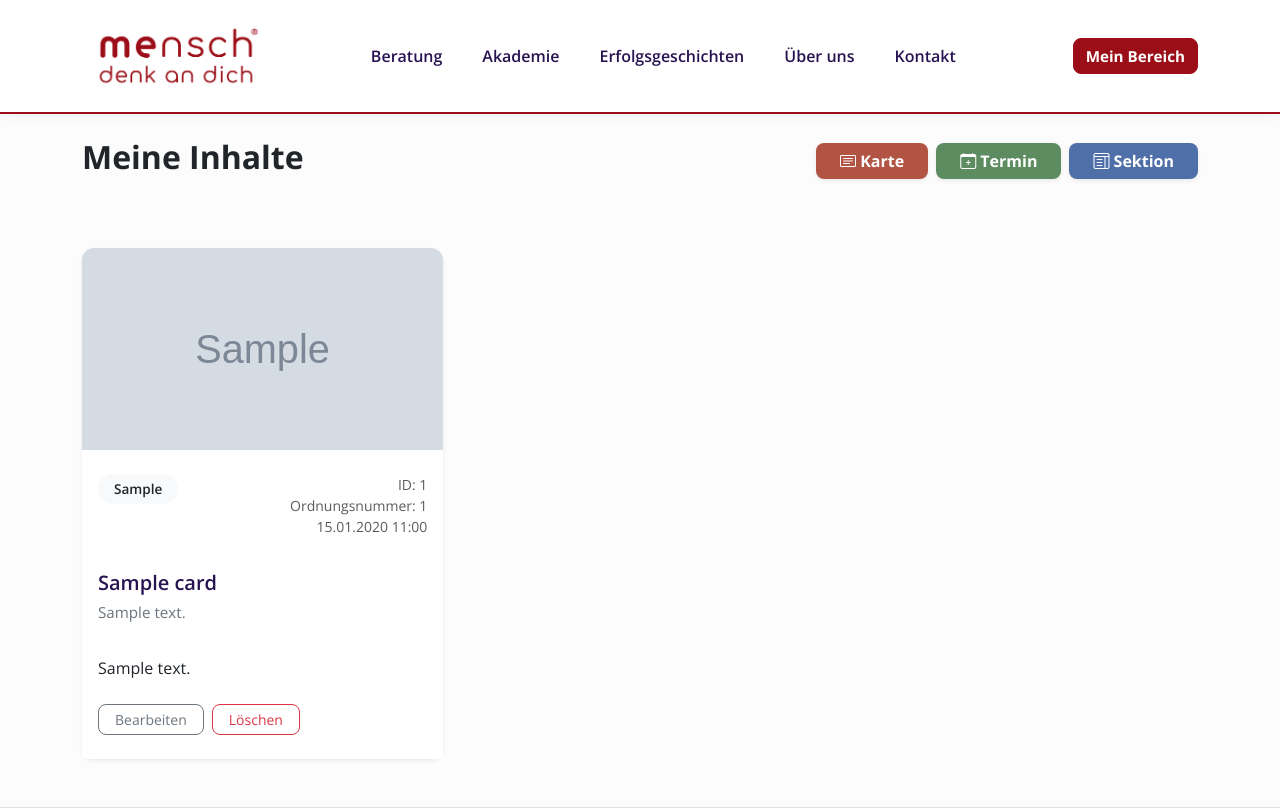
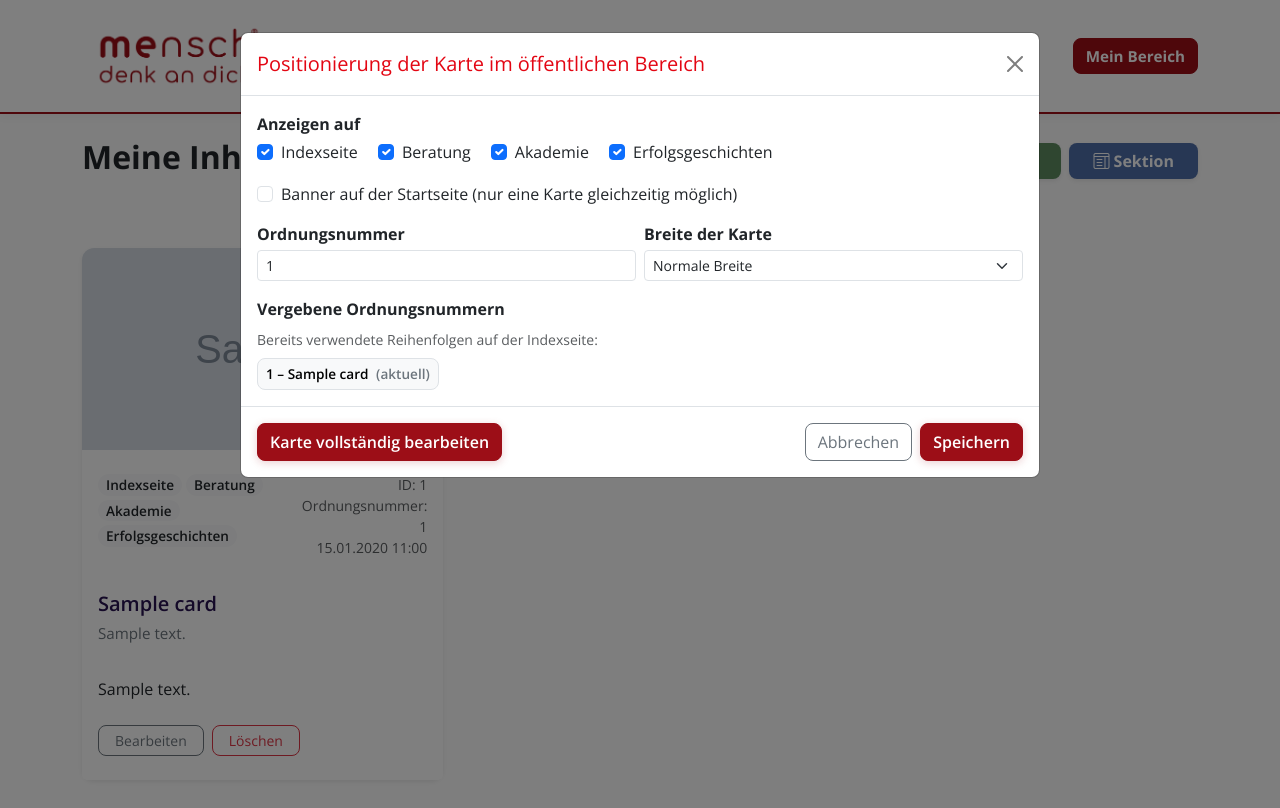
Before and after one commit to hbetter/flask-mdad, a Flask app: page /dashboard in a window 1280 px wide, after a click that opens the changed part. Shown: the top 808 px of the page. After the commit the page ends 756 px from the top, so only its background shows below. Run offline with Flask 3, Linux system fonts and the light colour scheme; a user stored in the database is signed in; tables that the repository leaves empty hold one stand-in row (values such as "Sample post"); grey boxes marked "Sample" are stand-in pictures; some libraries are stand-ins or nearby versions.

Commit message:
Card-Typ durch unabhängige Tickboxen ersetzen
Statt eines einzelnen c_type-Werts hat jede Karte jetzt eigene
Boolean-Felder (on_index, on_beratung, on_akademie,
on_erfolgsgeschichten, is_banner) und kann dadurch gleichzeitig auf
mehreren öffentlichen Seiten erscheinen. Die Erfolgsgeschichten-Seite
zeigt jetzt tatsächlich die dafür angehakten Karten, statt verdeckt
dieselben wie die Indexseite. Formulare (Neu/Bearbeiten sowie das
Positionierungs-Modal im Dashboard) nutzen dafür Tickboxen statt
Dropdown; Reihenfolge/Breite bleiben an "Indexseite" gekoppelt.

Co-Authored-By: Claude Sonnet 5 <noreply@anthropic.com>
Claude-Session: https://claude.ai/code/session_0176YCQbKgbcvKbqB5RF1Wrv

```diff
--- a/models.py
+++ b/models.py
@@ -12,7 +12,11 @@ class User(UserMixin, db.Model):
 
 class Card(db.Model):
     id = db.Column(db.Integer, primary_key=True)
-    c_type = db.Column(db.String(50))
+    on_index = db.Column(db.Boolean, nullable=False, default=False)
+    on_beratung = db.Column(db.Boolean, nullable=False, default=False)
+    on_akademie = db.Column(db.Boolean, nullable=False, default=False)
+    on_erfolgsgeschichten = db.Column(db.Boolean, nullable=False, default=False)
+    is_banner = db.Column(db.Boolean, nullable=False, default=False)
     title = db.Column(db.String(200), nullable=False)
     body = db.Column(db.Text, nullable=False)
     description = db.Column(db.String(300))
--- a/templates/_karten_liste.html
+++ b/templates/_karten_liste.html
@@ -1,4 +1,4 @@
-{% for item in index_cards %}
+{% for item in cards %}
     <div class="{{ item.col_size }}">
         <div
             class="card h-100 shadow-sm cursor-pointer"
--- a/templates/dashboard.html
+++ b/templates/dashboard.html
@@ -46,9 +46,19 @@
                 {% endif %}
                 <div class="card-header bg-white border-0 pt-4">
                     <div class="d-flex justify-content-between align-items-start mb-2">
-                        <span class="badge rounded-pill bg-light text-dark border-1 px-3 py-2">
-                            {{ card_types.get(item.c_type, item.c_type) }}
-                        </span>
+                        <div class="d-flex flex-wrap gap-1">
+                            {% for key, label in card_flags %}
+                                {% if item[key] %}
+                                <span class="badge rounded-pill bg-light text-dark border-1 px-2 py-1">{{ label }}</span>
+                                {% endif %}
+                            {% endfor %}
+                            {% if item.is_banner %}
+                            <span class="badge rounded-pill bg-light text-dark border-1 px-2 py-1">Banner</span>
+                            {% endif %}
+                            {% if not (item.on_index or item.on_beratung or item.on_akademie or item.on_erfolgsgeschichten or item.is_banner) %}
+                            <span class="badge rounded-pill bg-light text-muted border-1 px-2 py-1">Ohne Zuordnung</span>
+                            {% endif %}
+                        </div>
                         <small class="text-muted text-end">
                             ID: {{ item.id }}<br>
                             {% if item.order_number and item.order_number != 0 %}
@@ -94,7 +104,6 @@
             </div>
         </div>
 
-        {% if item.c_type in ('index_card', 'draft') %}
         <div class="modal fade" id="editModal{{ item.id }}" tabindex="-1" aria-labelledby="editModalLabel{{ item.id }}" aria-hidden="true">
             <div class="modal-dialog modal-lg modal-dialog-scrollable modal-dialog-top">
                 <div class="modal-content">
@@ -112,18 +121,40 @@
                         enctype="multipart/form-data"
                     >
                         <div class="modal-body flex-grow-1 overflow-auto">
+                            <div class="mb-3">
+                                <label class="form-label fw-bold d-block mb-1">Anzeigen auf</label>
+                                {% for key, label in card_flags %}
+                                <div class="form-check form-check-inline">
+                                    <input
+                                        class="form-check-input"
+                                        type="checkbox"
+                                        name="{{ key }}"
+                                        id="{{ key }}-{{ item.id }}"
+                                        value="1"
+                                        {% if key == 'on_index' %}data-index-toggle="{{ item.id }}"{% endif %}
+                                        {% if item[key] %}checked{% endif %}
+                                    >
+                                    <label class="form-check-label" for="{{ key }}-{{ item.id }}">{{ label }}</label>
+                                </div>
+                                {% endfor %}
+                            </div>
+                            <div class="mb-3">
+                                <div class="form-check">
+                                    <input
+                                        class="form-check-input"
+                                        type="checkbox"
+                                        name="is_banner"
+                                        id="is_banner-{{ item.id }}"
+                                        value="1"
+                                        {% if item.is_banner %}checked{% endif %}
+                                    >
+                                    <label class="form-check-label" for="is_banner-{{ item.id }}">
+                                        Banner auf der Startseite (nur eine Karte gleichzeitig möglich)
+                                    </label>
+                                </div>
+                            </div>
                             <div class="row g-2">
-                                <div class="{% if item.c_type in ('index_card', 'draft') %}col-md-4{% else %}col-12{% endif %}">
-                                    <label class="form-label fw-bold mb-1">Typ</label>
-                                    <select name="c_type" class="form-select form-select-sm">
-                                        {% for key, label in card_types.items() %}
-                                            <option value="{{ key }}" {% if item.c_type == key %}selected{% endif %}>
-                                                {{ label }}
-                                            </option>
-                                        {% endfor %}
-                                    </select>
-                                </div>
-                                <div class="col-md-3">
+                                <div class="col-md-6" id="order-number-wrapper-{{ item.id }}" style="{% if not item.on_index %}display: none;{% endif %}">
                                     <label class="form-label fw-bold mb-1">Ordnungsnummer</label>
                                     <input
                                         type="number"
@@ -133,7 +164,7 @@
                                         min="0"
                                     >
                                 </div>
-                                <div class="col-md-5">
+                                <div class="col-md-6" id="col-size-wrapper-{{ item.id }}" style="{% if not item.on_index %}display: none;{% endif %}">
                                     <label class="form-label fw-bold mb-1">Breite der Karte</label>
                                     <select name="col_size" class="form-select form-select-sm">
                                         <option value="col-12 col-md-6 col-lg-4" {% if item.col_size == "col-12 col-md-6 col-lg-4" %}selected{% endif %}>
@@ -188,9 +219,25 @@
                 </div>
             </div>
         </div>
-        {% endif %}
     {% endfor %}
 </div>
 
 </div>
+<script>
+    document.addEventListener('DOMContentLoaded', function () {
+        document.querySelectorAll('[data-index-toggle]').forEach(function (checkbox) {
+            var cardId = checkbox.dataset.indexToggle;
+            var orderWrapper = document.getElementById('order-number-wrapper-' + cardId);
+            var colWrapper = document.getElementById('col-size-wrapper-' + cardId);
+
+            function toggle() {
+                var show = checkbox.checked;
+                if (orderWrapper) orderWrapper.style.display = show ? 'block' : 'none';
+                if (colWrapper) colWrapper.style.display = show ? 'block' : 'none';
+            }
+
+            checkbox.addEventListener('change', toggle);
+        });
+    });
+</script>
 {% endblock %}
--- a/views.py
+++ b/views.py
@@ -18,13 +18,16 @@ from flask_migrate import Migrate
 from models import db, User, Card
 
 
-CARD_TYPES = {
-    "draft": "Entwurf",
-    "index_card": "Karte für Indexseite",
-    "journal_card": "Karte für Erfolgsgeschichten",
-    "double_card": "Karte für für beide Seiten",
-    "banner": "Banner auf Indexseite",
-}
+# Jede Karte kann unabhängig auf mehreren dieser Seiten erscheinen
+# (daher Tickboxen statt eines einzelnen Typs). "Banner" ist bewusst kein
+# Listeneintrag hier, sondern ein eigenes Feld (is_banner), weil es nur
+# einmal gleichzeitig vergeben werden darf.
+CARD_FLAGS = [
+    ("on_index", "Indexseite"),
+    ("on_beratung", "Beratung"),
+    ("on_akademie", "Akademie"),
+    ("on_erfolgsgeschichten", "Erfolgsgeschichten"),
+]
 
 DEFAULT_COL_SIZE = "col-12 col-md-6 col-lg-4"
 RESIZED_IMAGE_WIDTH = 1280
@@ -111,7 +114,7 @@ def delete_uploaded_image(filename):
 
 
 def get_banner_text():
-    banner = Card.query.filter_by(c_type="banner").first()
+    banner = Card.query.filter_by(is_banner=True).first()
     return banner.description if banner else None
 
 
@@ -137,16 +140,15 @@ def load_user(user_id):
 @app.route("/")
 def index():
     banner = get_banner_text()
-    index_cards = (
+    cards = (
         Card.query
-        .filter_by(c_type="index_card")
+        .filter_by(on_index=True)
         .order_by(Card.order_number.asc(), Card.id.asc())
         .all()
     )
     return render_template(
         "index.html",
-        index_cards=index_cards,
-        card_types=CARD_TYPES,
+        cards=cards,
         banner=banner,
     )
 
@@ -154,16 +156,15 @@ def index():
 @app.route("/erfolgsgeschichten")
 def erfolgsgeschichten():
     banner = get_banner_text()
-    index_cards = (
+    cards = (
         Card.query
-        .filter_by(c_type="index_card")
+        .filter_by(on_erfolgsgeschichten=True)
         .order_by(Card.order_number.asc(), Card.id.asc())
         .all()
     )
     return render_template(
         "erfolgsgeschichten.html",
-        index_cards=index_cards,
-        card_types=CARD_TYPES,
+        cards=cards,
         banner=banner,
     )
 
@@ -196,14 +197,14 @@ def dashboard():
     )
     index_card_orders = (
         Card.query
-        .filter_by(c_type="index_card")
+        .filter_by(on_index=True)
         .order_by(Card.order_number.asc(), Card.id.asc())
         .all()
     )
     return render_template(
         "dashboard.html",
         cards=user_cards,
-        card_types=CARD_TYPES,
+        card_flags=CARD_FLAGS,
         banner=banner,
         index_card_orders=index_card_orders,
     )
@@ -213,10 +214,14 @@ def dashboard():
 @login_required
 def add_card():
     if request.method == "POST":
-        c_type = request.form.get("c_type")
+        on_index = request.form.get("on_index") == "1"
+        on_beratung = request.form.get("on_beratung") == "1"
+        on_akademie = request.form.get("on_akademie") == "1"
+        on_erfolgsgeschichten = request.form.get("on_erfolgsgeschichten") == "1"
+        is_banner = request.form.get("is_banner") == "1"
 
-        if c_type == "banner":
-            existing_banner = Card.query.filter_by(c_type="banner").first()
+        if is_banner:
+            existing_banner = Card.query.filter_by(is_banner=True).first()
             if existing_banner:
                 flash(
                     "Ein Banner existiert bereits und kann nicht erneut angelegt werden.",
@@ -245,15 +250,19 @@ def add_card():
                 flash("Nur Bilddateien sind erlaubt.", "warning")
                 return redirect(url_for("add_card"))
         order_number = int(request.form.get("order_number") or 0)
-        if c_type != "index_card":
+        if not on_index:
             order_number = 0
 
         col_size = request.form.get("col_size") or DEFAULT_COL_SIZE
-        if c_type != "index_card":
+        if not on_index:
             col_size = DEFAULT_COL_SIZE
 
         new_item = Card(
-            c_type=c_type,
+            on_index=on_index,
+            on_beratung=on_beratung,
+            on_akademie=on_akademie,
+            on_erfolgsgeschichten=on_erfolgsgeschichten,
+            is_banner=is_banner,
             title=request.form.get("title"),
             description=request.form.get("description"),
             body=request.form.get("body"),
@@ -268,7 +277,7 @@ def add_card():
         flash("Inhalt hinzugefügt!", "success")
         return redirect(url_for("dashboard"))
 
-    return render_template("add.html", card_types=CARD_TYPES)
+    return render_template("add.html", card_flags=CARD_FLAGS)
 
 
 @app.route("/add-event", methods=["GET"])
@@ -296,18 +305,22 @@ def edit_card(card_id):
         return redirect(url_for("dashboard"))
 
     if request.method == "POST":
-        new_type = request.form.get("c_type")
+        new_is_banner = request.form.get("is_banner") == "1"
 
-        if new_type == "banner":
+        if new_is_banner:
             existing_banner = Card.query.filter(
-                Card.c_type == "banner",
+                Card.is_banner == True,
                 Card.id != item.id,
             ).first()
             if existing_banner:
                 flash("Ein Banner existiert bereits.", "warning")
                 return redirect(url_for("dashboard"))
 
-        item.c_type = new_type
+        item.on_index = request.form.get("on_index") == "1"
+        item.on_beratung = request.form.get("on_beratung") == "1"
+        item.on_akademie = request.form.get("on_akademie") == "1"
+        item.on_erfolgsgeschichten = request.form.get("on_erfolgsgeschichten") == "1"
+        item.is_banner = new_is_banner
 
         title = request.form.get("title")
         description = request.form.get("description")
@@ -366,7 +379,7 @@ def edit_card(card_id):
     return render_template(
         "edit.html",
         card=item,
-        card_types=CARD_TYPES,
+        card_flags=CARD_FLAGS,
         banner=get_banner_text(),
     )
 
```
Also changed, not shown: templates/add.html (+21 -12 lines), templates/edit.html (+21 -14 lines), templates/index.html (+7 -3 lines).
